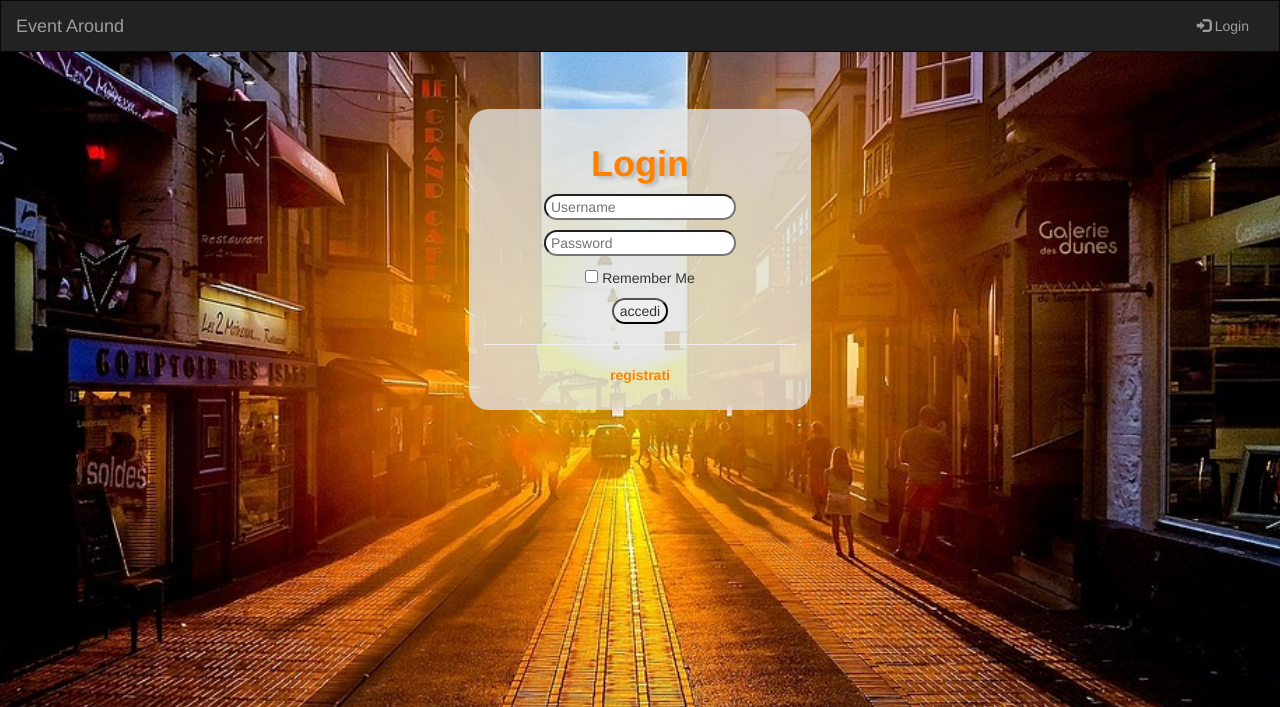
After one commit to FabriSilve/SawProject, a PHP site: page /page/login.php in a window 1280 px wide. The commit adds this page. Shown: the top 707 px of the page. Run offline with PHP 8.4, Linux system fonts and the light colour scheme; some libraries are stand-ins or nearby versions.

Commit message:
creata pagina login e registrazione

```diff
--- /dev/null
+++ b/3.0/page/coockieSessionChecker.php
@@ -0,0 +1,17 @@
+<?php
+/**
+ * Created by PhpStorm.
+ * User: Fabrizio
+ * Date: 21/05/2017
+ * Time: 10:43
+ */
+    if(isset($_COOKIE["myCookie"])) {
+        if($_COOKIE["myCookie"] ==true) {
+            $logged = 1;
+        }
+    }
+    session_start();
+    if(isset($_SESSION["authorized"]) && $_SESSION["authorized"] == 1) {
+        $logged = 1;
+    }
+?>
--- /dev/null
+++ b/3.0/page/login.php
@@ -0,0 +1,40 @@
+<?php
+/**
+ * Created by PhpStorm.
+ * User: Fabrizio
+ * Date: 29/05/2017
+ * Time: 21:40
+ */
+    require("pageStart.php");
+    require("navbar.php");
+?>
+
+<div class="container container-table">
+    <div class="row vertical-center-row margin5">
+        <div class="text-center col-md-4 col-md-offset-4 radiusDiv liteBackground">
+            <h1>Login</h1>
+            <form name="login-form" onsubmit="return checkLogin()" method="post" action="homepage.php">
+                <p>
+                    <input type="text" name="loginUsername" id="loginUsername" placeholder="Username" class="radiusDiv padding5">
+                </p>
+                <p>
+                    <input type="password" name="loginPassword" id="loginPassword" placeholder="Password" class="radiusDiv padding5">
+                </p>
+                <p>
+                <span><input type="checkbox" name="loginkeep" id="loginkeep" value="1"></span>
+                <span>Remember Me</span>
+                </p>
+                <button type="submit" class="radiusDiv">
+                    accedi
+                </button>
+                <hr>
+                <p>
+                    <a class="link" href="registration.php">registrati</a>
+                </p>
+            </form>
+        </div>
+    </div>
+</div>
+
+</body>
+</html>
--- a/3.0/page/mapDrawer.php
+++ b/3.0/page/mapDrawer.php
@@ -47,7 +47,7 @@
 
             //creo infowindow su marker
             var infowindow = new google.maps.InfoWindow({
-                content:"tu sei qui "+lat+";"+lon
+                content:"you are here"
             });
 
             //definisco un listener sul marker
--- a/3.0/page/navbar.php
+++ b/3.0/page/navbar.php
@@ -14,16 +14,16 @@
                 <span class="icon-bar"></span>
                 <span class="icon-bar"></span>
             </button>
-            <a class="navbar-brand" href="#">Event Around</a>
+            <a class="navbar-brand" href="homepage.php">Event Around</a>
         </div>
         <div class="collapse navbar-collapse" id="myNavbar">
             <ul class="nav navbar-nav">
-                <li class="active"><a href="#">Home</a></li>
+                <!--<li class="active"><a href="#">Eventi</a></li>
                 <li><a href="#">Gallery</a></li>
-                <li><a href="#">Contact</a></li>
+                <li><a href="#">Contact</a></li>-->
             </ul>
             <ul class="nav navbar-nav navbar-right">
-                <li><a href="#"><span class="glyphicon glyphicon-log-in"></span> Login</a></li>
+                <li><a href="login.php"><span class="glyphicon glyphicon-log-in"></span> Login</a></li>
             </ul>
         </div>
     </div>
--- a/3.0/page/pageStart.php
+++ b/3.0/page/pageStart.php
@@ -5,6 +5,7 @@
  * Date: 23/05/2017
  * Time: 16:13
  */
+    require("coockieSessionChecker.php");
 ?>
 <!DOCTYPE html>
 <html lang="it">
@@ -27,13 +28,59 @@
 
         /* Add a gray background color and some padding to the footer */
         footer {
-            background-color: #f2f2f2;
             padding: 25px;
         }
 
         .jumbotron {
             padding: 0;
         }
+
+        body {
+            background: url(../media/background.jpg) no-repeat center center fixed;
+            -webkit-background-size: cover;
+            -moz-background-size: cover;
+            -o-background-size: cover;
+            background-size: cover;
+        }
+
+        .liteBackground {
+            background-color: rgba(225, 225, 225, 0.8);
+            padding: 15px 15px 15px 15px;
+        }
+
+        .liteOrange {
+            background-color: rgba(255, 154, 0, 0.9);
+        }
+
+        .radiusDiv {
+            border-radius: 20px;
+            -moz-border-radius: 20px;
+            -webkit-border-radius: 20px;
+        }
+
+        .margin5 {
+            margin: 5%;
+        }
+
+        .marginBottom {
+            margin-bottom: 20px;
+        }
+
+        .link {
+            color: #FF8100;
+            font-weight: bold;
+        }
+
+        h1 {
+            color: #FF8100;
+            text-shadow: 4px 2px 4px #B2B2B2;
+            font-weight: bold;
+        }
+
+        .padding5 {
+            padding-left: 5px;
+        }
+
     </style>
 
 </head>
```
Also changed, not shown: 3.0/page/checkLogin.php (added, +27 -0 lines), 3.0/page/eventList.php (+6 -4 lines), 3.0/page/footer.php (added, +15 -0 lines), 3.0/page/homepage.php (+12 -13 lines), 3.0/page/registration.php (added, +45 -0 lines), 3.0/media/background.jpg (added), 3.0/media/map-marker-orange.png (added), 3.0/media/map-marker-red.png (added).
